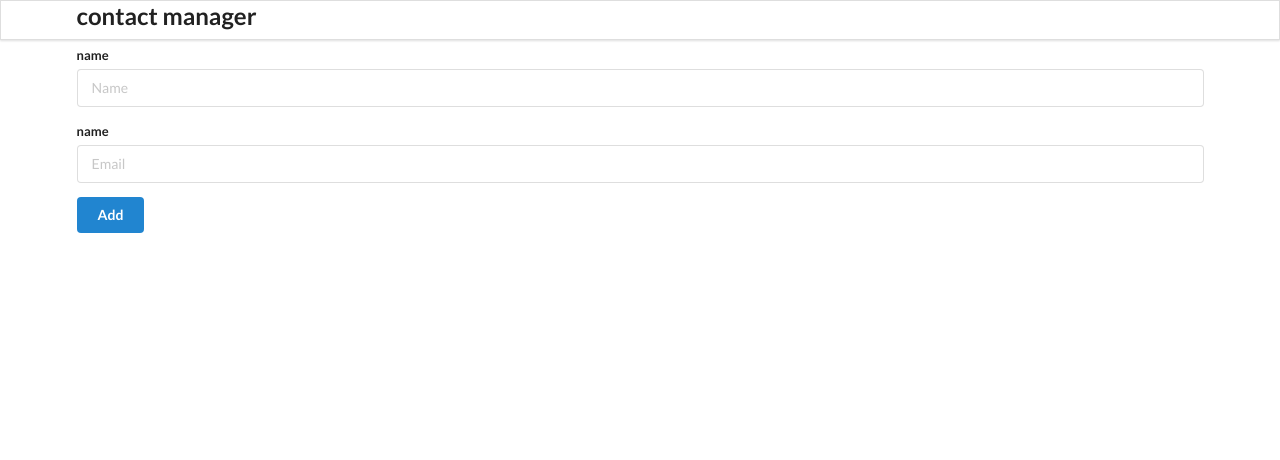
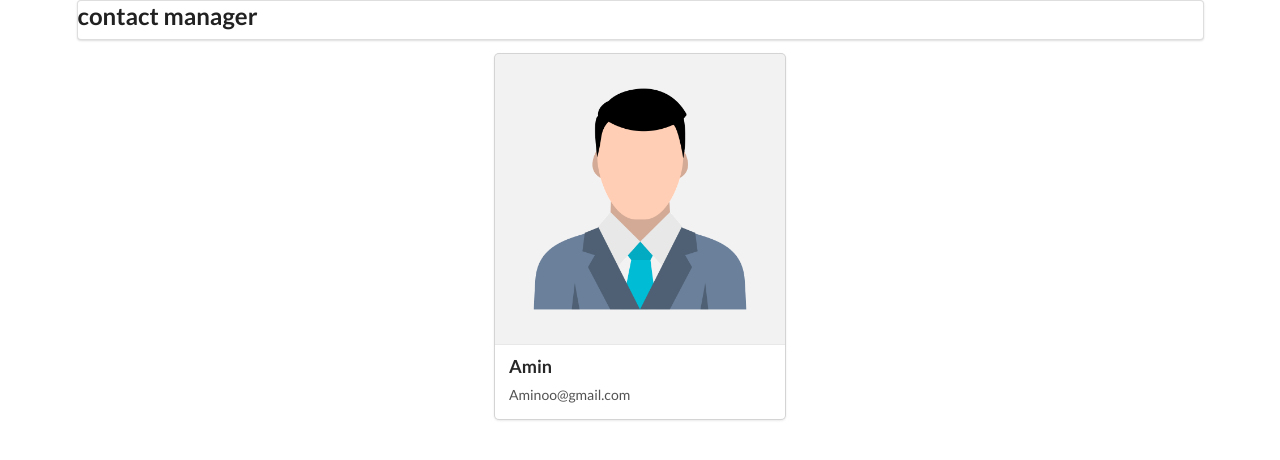
Before and after one commit to mhrz-asemani/contact-app, a React (Create React App) app: page /contact/1 in a window 1280 px wide. Shown: the top 460 px of the page. Built offline with nearby package versions, Linux system fonts and the light colour scheme.

Commit message:
home note

```diff
--- a/package.json
+++ b/package.json
@@ -8,6 +8,7 @@
     "@testing-library/user-event": "^13.5.0",
     "react": "^18.3.1",
     "react-dom": "^18.3.1",
+    "react-router-dom": "^6.23.1",
     "react-scripts": "5.0.1",
     "uuid": "^10.0.0",
     "web-vitals": "^2.1.4"
--- a/src/components/App.js
+++ b/src/components/App.js
@@ -1,13 +1,16 @@
 import './App.css';
 import {v4 as uuidv4} from 'uuid';
+import { BrowserRouter as Router, Routes, Route } from "react-router-dom";
 import {useEffect, useState} from 'react'
 import Header from './Header'
 import AddContact from './AddContact'
 import ContactList from './ContactList'
+import ContactDetails from "./ContactDetails";
 
 function App() {
-    const LOCAL_STORAGE_KEY = "contacts";
-    const [contacts, setContacts] = useState([]);
+    const LOCAL_STORAGE_KEY = "contacts",
+        [contacts, setContacts] = useState([]);
+
     const addContactHandler = contact => {
         setContacts([...contacts, { id: uuidv4(), ...contact }]);
     };
@@ -22,14 +25,22 @@ function App() {
 
     useEffect(() => {
         localStorage.setItem(LOCAL_STORAGE_KEY, JSON.stringify(contacts));
-        console.log('contacts updated');
     }, [contacts]);
 
     return (
         <div className="ui container">
-            <Header />
-            <AddContact addContactHandler={ addContactHandler } />
-            <ContactList contacts={ contacts } removeContact={ removeContact } />
+            <Router>
+                <Header />
+                <Routes>
+                    <Route path="/" element={
+                        <ContactList contacts={ contacts } removeContact={ removeContact } />
+                    } />
+                    <Route path="/add" element={
+                        <AddContact addContactHandler={ addContactHandler } />
+                    } />
+                    <Route path="/contact/:id" element={ <ContactDetails /> } />
+                </Routes>
+            </Router>
         </div>
     );
 }
--- a/src/components/ContactCard.js
+++ b/src/components/ContactCard.js
@@ -1,17 +1,24 @@
 import avatar from '../images/avatar.png'
+import {Link} from "react-router-dom";
 
 const ContactCard = prop => {
-    const { name, email, id } = prop.contact;
-    const iconStyle = { color: 'red', marginTop: '7px', float: 'right', transform: 'scale(1.3)', cursor: 'pointer'};
+  const {name, email, id} = prop.contact;
+  const iconStyle = {color: 'red', marginTop: '7px', float: 'right', transform: 'scale(1.3)', cursor: 'pointer'};
 
   return (
-        <div className="item" style={{ paddingBlock: '12px' }}>
-            <img className="ui avatar image" src={avatar} alt="user" />
+    <div className="item" style={{paddingBlock: '12px'}}>
+      <img className="ui avatar image" src={avatar} alt="user"/>
       <div className="content">
+        {/*<Link to={`/contact/${id}`}>*/}
+        <Link to={{
+          pathname: `/contact/${id}`,
+          state: {contact: prop.contact}
+        }}>
           <div className="header">{name}</div>
           <div>{email}</div>
+        </Link>
       </div>
-            <i className='icon trash alternate outline' onClick={ () => prop.removeContact(id) } style={ iconStyle }></i>
+      <i className='icon trash alternate outline' onClick={() => prop.removeContact(id)} style={iconStyle}></i>
     </div>
   );
 }
--- /dev/null
+++ b/src/components/ContactDetails.js
@@ -0,0 +1,16 @@
+import user from "../images/avatar.jpg";
+
+const ContactDetails = () =>
+  <div className="main">
+    <div className="ui card centered">
+      <div className="image">
+        <img src={user} alt="user"/>
+      </div>
+      <div className="content">
+        <div className="header">Amin</div>
+        <div className="description">Aminoo@gmail.com</div>
+      </div>
+    </div>
+  </div>
+
+export default ContactDetails;
--- a/src/components/ContactList.js
+++ b/src/components/ContactList.js
@@ -1,11 +1,28 @@
 import ContactCard from "./ContactCard";
+import {Link} from "react-router-dom";
+
 
 const ContactList = props => {
+  console.log(props)
   const renderContactList = props.contacts.map(contact =>
-      <ContactCard contact={ contact } key={contact.id} removeContact={ props.removeContact } />
-    );
+    <ContactCard
+      contact={contact}
+      key={contact.id}
+      removeContact={props.removeContact}
+    />
+  );
 
-  return <div className="ui celled list">{ renderContactList }</div>
+  return (
+    <div className="main">
+      <h2>
+        Contact List
+        <Link to="/add">
+          <button className='ui button blue right floated'>Add Contact</button>
+        </Link>
+      </h2>
+      <div className="ui celled list">{renderContactList}</div>
+    </div>
+  )
 }
 
 export default ContactList;
--- a/src/components/Header.js
+++ b/src/components/Header.js
@@ -1,6 +1,6 @@
 // Functional Component
 const Header = () =>
-    <div className="ui fixed menu">
+    <div className="ui menu">
         <div className="ui container center">
             <h2>contact manager</h2>
         </div>
```
Also changed, not shown: src/images/avatar.jpg (added), 1 other file (tests, documents, lock files or other folders). Lines whose indentation alone changed are shown as unchanged.
